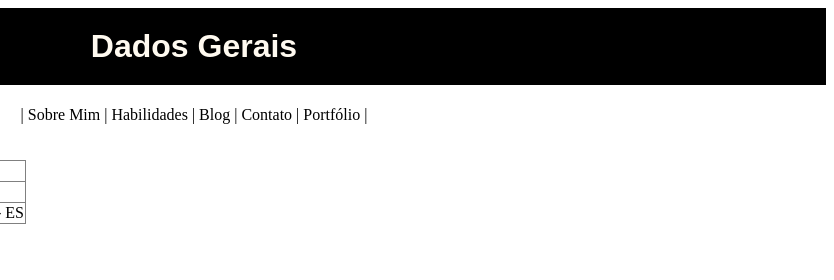
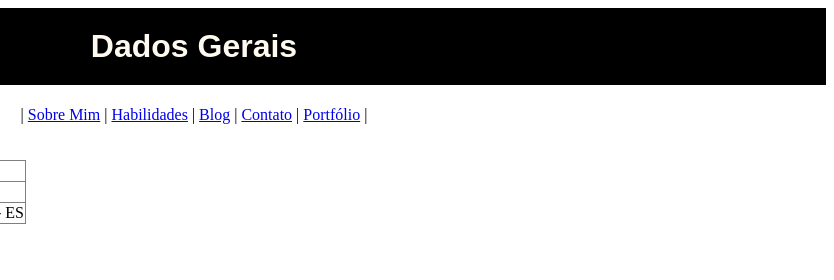
Before and after one commit to sidenirjunior/sidenirjunior.github.io, a plain HTML site: page index.html in a window 1280 px wide. Shown: the top 280 px of the page, 446-1280 px from the left. Drawn offline with Linux system fonts and the light colour scheme.

Commit message:
Update index.html

```diff
--- a/index.html
+++ b/index.html
@@ -50,7 +50,7 @@
   <body>
 
   <center><header><h1 class="cab">Dados Gerais</h1></header></center>
-<header><center> | Sobre Mim   |  Habilidades  |    Blog  |    Contato  |    Portfólio  | </center></header> <br/>
+<header><center> | <a href="https://sidenirjunior.github.io/index.html"> Sobre Mim</a>   |  <a href="https://sidenirjunior.github.io/habilidades.html">Habilidades</a>  |   <a href="https://sidenirjunior.github.io/blog.html"> Blog</a>  |    <a href="https://sidenirjunior.github.io/contato.html">Contato</a>  |    <a href="https://sidenirjunior.github.io/portifolio.html">Portfólio</a>  | </center></header> <br/>
 
 <br/>
 
```
